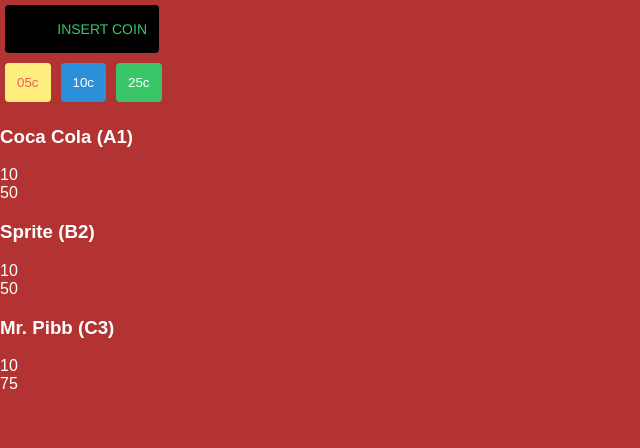
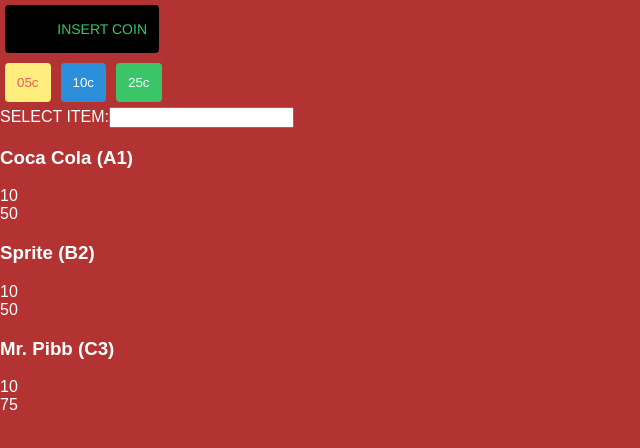
Before and after one commit to SF-WDI-LABS/react-vending-machine, a React (Create React App) app: page / in a window 1280 px wide. Shown: the top 448 px of the page, without its empty margins (0-640 px from the left). Built offline with nearby package versions, Linux system fonts and the light colour scheme.

Commit message:
passing data to parent

```diff
--- a/src/App.js
+++ b/src/App.js
@@ -1,5 +1,6 @@
 import React, { Component } from 'react';
-import Item from './components/Item'
+import Item from './components/Item';
+import ItemSelector from './components/ItemSelector';
 import './App.css';
 
 class App extends Component {
@@ -36,6 +37,12 @@
     });
   }
 
+  selectionTyped(typedSelection) {
+    // look through the state.items for an item with that code
+    let selectedItem = this.state.items.find(item => item.code === typedSelection);
+    console.log("selected item is", selectedItem);
+  }
+
   render() {
     let itemElements = this.state.items.map((e,i) => <Item data={e} key={i} />);
     //let balanceDisplay = this.state.balance || "INSERT COIN";
@@ -48,6 +55,7 @@
         <button className="button -yellow" onClick={(e) => this.addBalance(e, 5)}>05c</button>
         <button className="button -blue" onClick={(e) => this.addBalance(e, 10)}>10c</button>
         <button className="button -green" onClick={(e) => this.addBalance(e, 25)}>25c</button>
+        <ItemSelector onSelectionTyped={this.selectionTyped.bind(this)} />
         {itemElements}
       </div>
     );
--- /dev/null
+++ b/src/components/ItemSelector.js
@@ -0,0 +1,18 @@
+import React, { Component } from 'react';
+
+class ItemSelector extends Component {
+  inputChanged(event) {
+    console.log("they typed", event.target.value);
+    // tell the App component that we got some data
+    this.props.onSelectionTyped(event.target.value);
+  }
+  render() {
+    return (
+      <div>
+        <label htmlFor="selector">SELECT ITEM:</label><input type="text" id="selector" maxLength="2" onInput={(e) => this.inputChanged(e)} />
+      </div>
+    );
+  }
+}
+
+export default ItemSelector;
```
